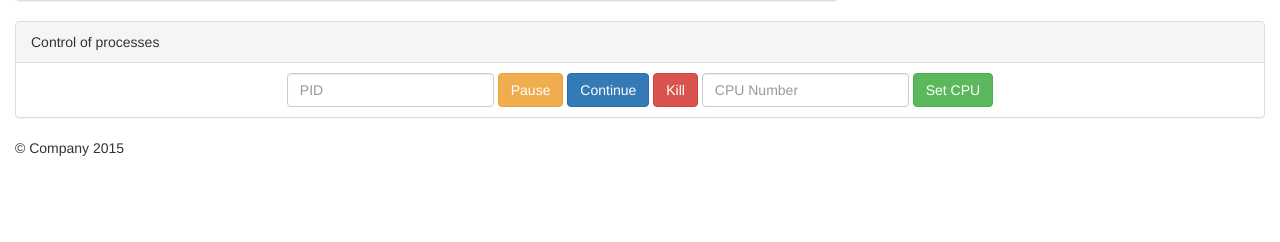
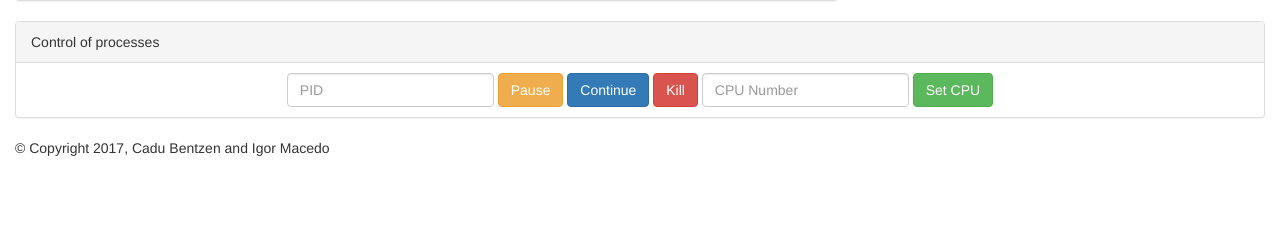
Before and after one commit to igormacedo/process-manager, a Flask app: template processmanager/templates/index.html in a window 1280 px wide. Shown: the part 529-771 px from the top of the page. Run offline with Flask 2, Linux system fonts and the light colour scheme; the template is opened without the code that fills it, so the values that code supplies are empty; some libraries are stand-ins or nearby versions.

Commit message:
copyright at bottom of page

```diff
--- a/processmanager/templates/index.html
+++ b/processmanager/templates/index.html
@@ -94,7 +94,7 @@
         <button class="btn btn-warning" id="set-cpu">Set CPU</button-->
 
         <footer class="footer">
-            <p>&copy; Company 2015</p>
+            <p>&copy; Copyright 2017, Cadu Bentzen and Igor Macedo</p>
         </footer>
 
     </div>
```
